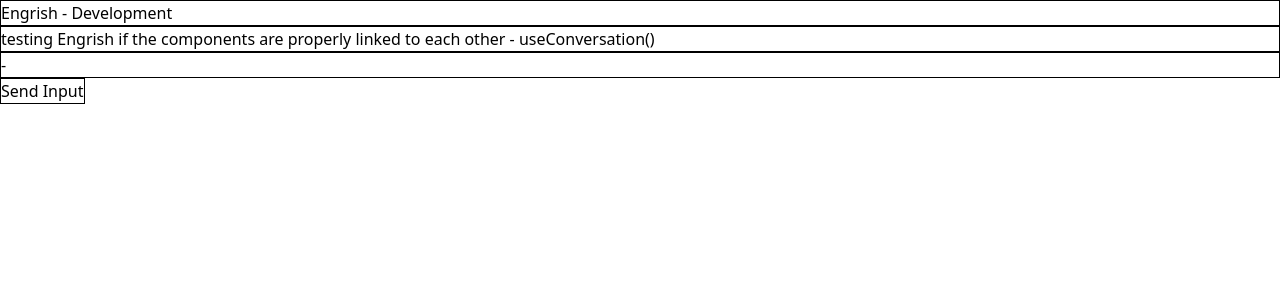
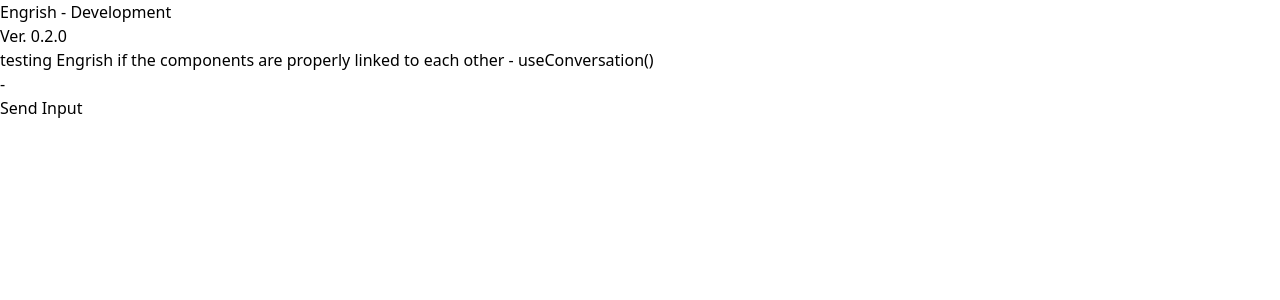
Before and after one commit to bonaktan/Engrish, a Next.js app: page / in a window 1280 px wide. Shown: the top 300 px of the page. Built offline with nearby package versions, Linux system fonts and the light colour scheme.

Commit message:
Minor UI Changes

```diff
--- a/package.json
+++ b/package.json
@@ -1,6 +1,6 @@
 {
   "name": "engrish",
-  "version": "0.1.0",
+  "version": "0.2.0",
   "private": true,
   "scripts": {
     "dev": "next dev --turbopack",
--- a/src/app/globals.css
+++ b/src/app/globals.css
@@ -2,6 +2,12 @@
 @tailwind components;
 @tailwind utilities;
 
+:root {
+    --top-background: #b2ae9a;
+    --bottom-background: #2a3663;
+    --shadow-background:
+
+}
 body * {
-    border: 1px solid black;
+    /* border: 1px solid black; */
 }
--- a/src/app/page.jsx
+++ b/src/app/page.jsx
@@ -1,18 +1,19 @@
 "use client";
-import ConversationView from "@/app/ui/ConversationView"
-import CorrectionView from "@/app/ui/CorrectionView"
-import UserControls from "@/app/ui/UserControls"
+import ConversationView from "@/app/ui/ConversationView";
+import CorrectionView from "@/app/ui/CorrectionView";
+import UserControls from "@/app/ui/UserControls";
 import { useState } from "react";
 import useConversation from "./frontend/appContext";
+import Header from "@/app/ui/Header";
 
 export default function Home() {
-    const {convo, correction, handleAddConvo, setCorrection} = useConversation()
+    const { convo, correction, handleAddConvo, setCorrection } = useConversation();
     return (
-        <>
-            <p>Engrish - Development</p>
+        <main className="flex flex-col h-dvh">
+            <Header />
             <ConversationView convo={convo} />
-            <CorrectionView correction={correction}/>
-            <UserControls handleAddConvo={handleAddConvo} setCorrection={setCorrection}/>
-        </>
-    )
+            <CorrectionView correction={correction} />
+            <UserControls handleAddConvo={handleAddConvo} setCorrection={setCorrection} />
+        </main>
+    );
 }
--- a/src/app/ui/ConversationView.jsx
+++ b/src/app/ui/ConversationView.jsx
@@ -2,11 +2,11 @@ import speechToText from "@/app/backend/speechtotext"
 export default function ConversationView({convo}) {
 
     return (
-        <>
+        <div className="flex-grow">
             {convo.map((message, key) => {
                 console.log(message, key)
                 return <p key={key}>{message}</p>
             })}
-        </>
+        </div>
     )
 }
--- /dev/null
+++ b/src/app/ui/Header.jsx
@@ -0,0 +1,9 @@
+export default function Header() {
+    const version = "0.2.0"
+    return (
+        <div className="text-center">
+            <h1>Engrish - Development</h1>
+            <p>Ver. {version}</p>
+        </div>
+    )
+}
```
Also changed, not shown: src/app/ui/README.md (added).
